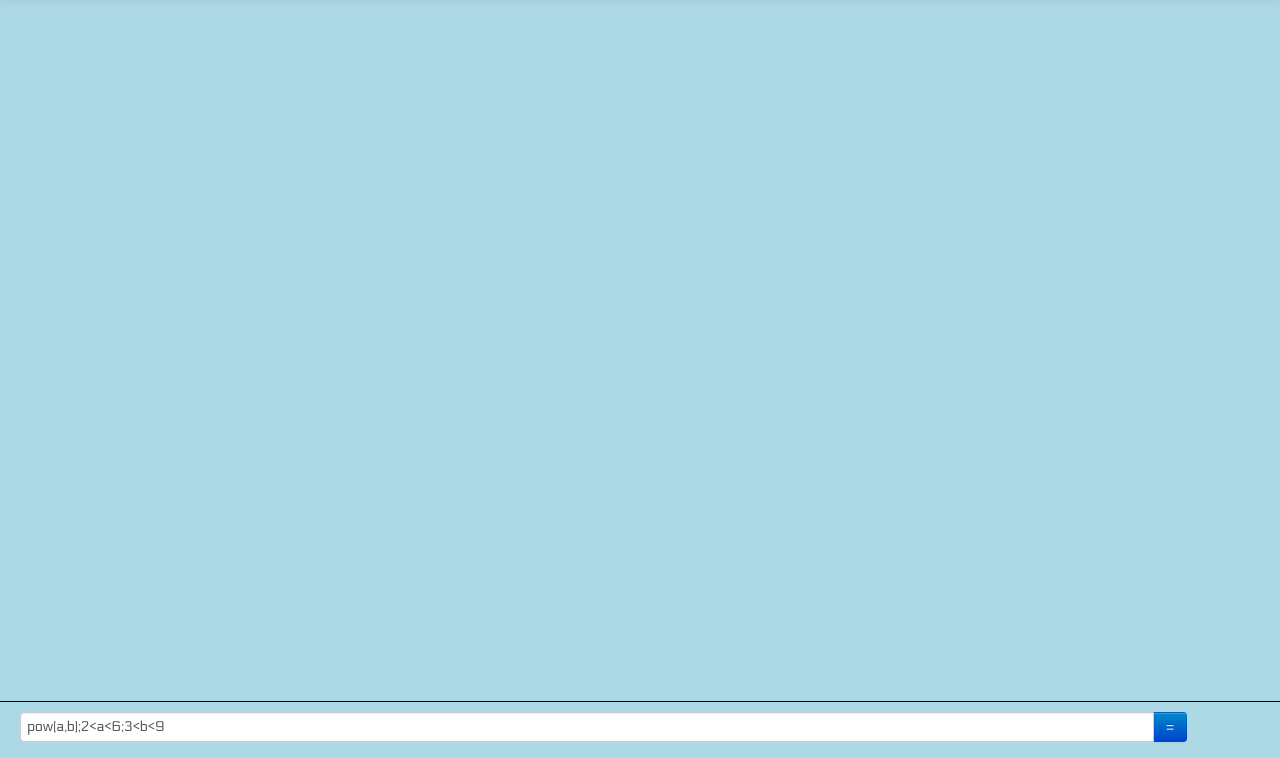
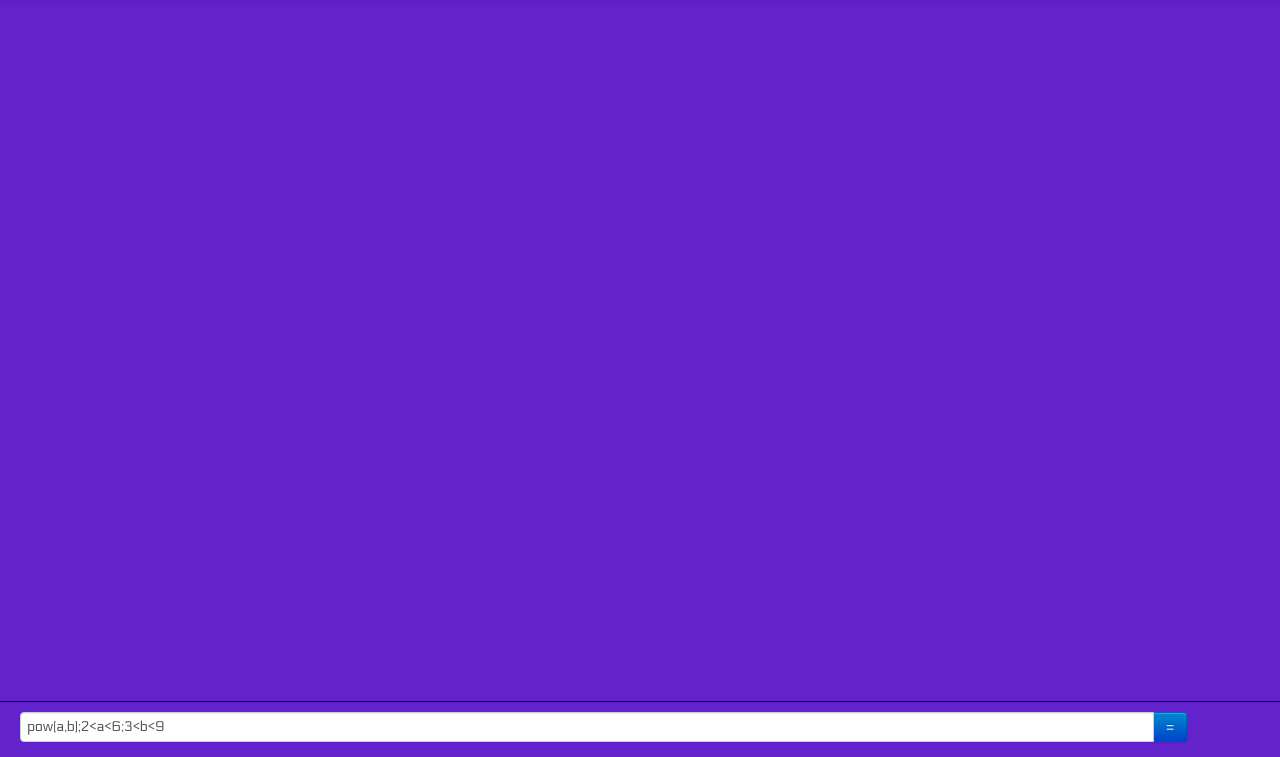
Before and after one commit to jetsoms/formula-calculator, a plain HTML site: page index.html in a window 1280 px wide. Shown: the part 43-800 px from the top of the page. Drawn offline with Linux system fonts and the light colour scheme.

Commit message:
Update index.html

```diff
--- a/index.html
+++ b/index.html
@@ -38,7 +38,7 @@
 
 
 </head>
-<body style="background-color:lightblue;">
+<body style="background-color:#6222cc;">
 <div class="navbar navbar-inverse navbar-fixed-top">
     <div class="navbar-inner">
         <div class="container">
```
